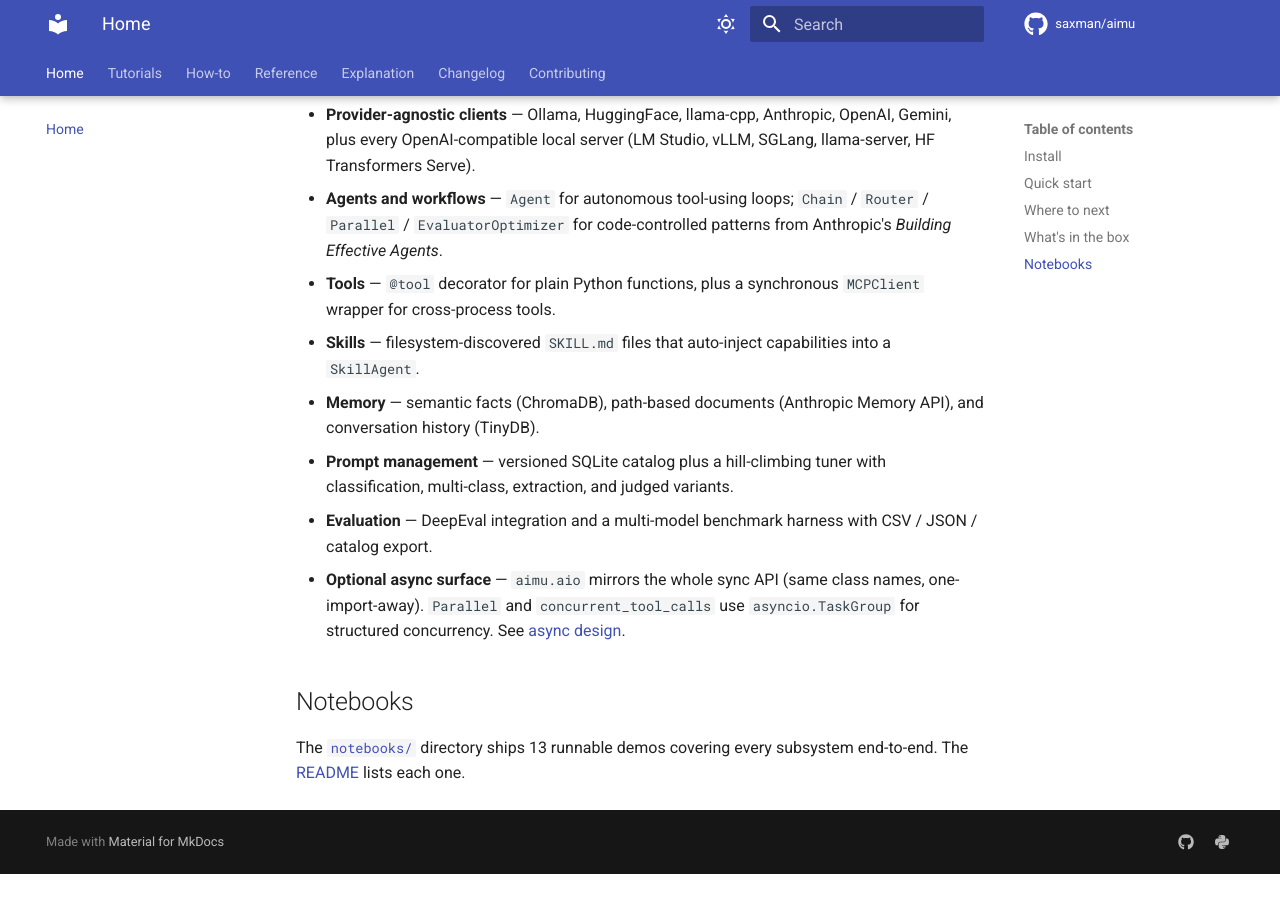
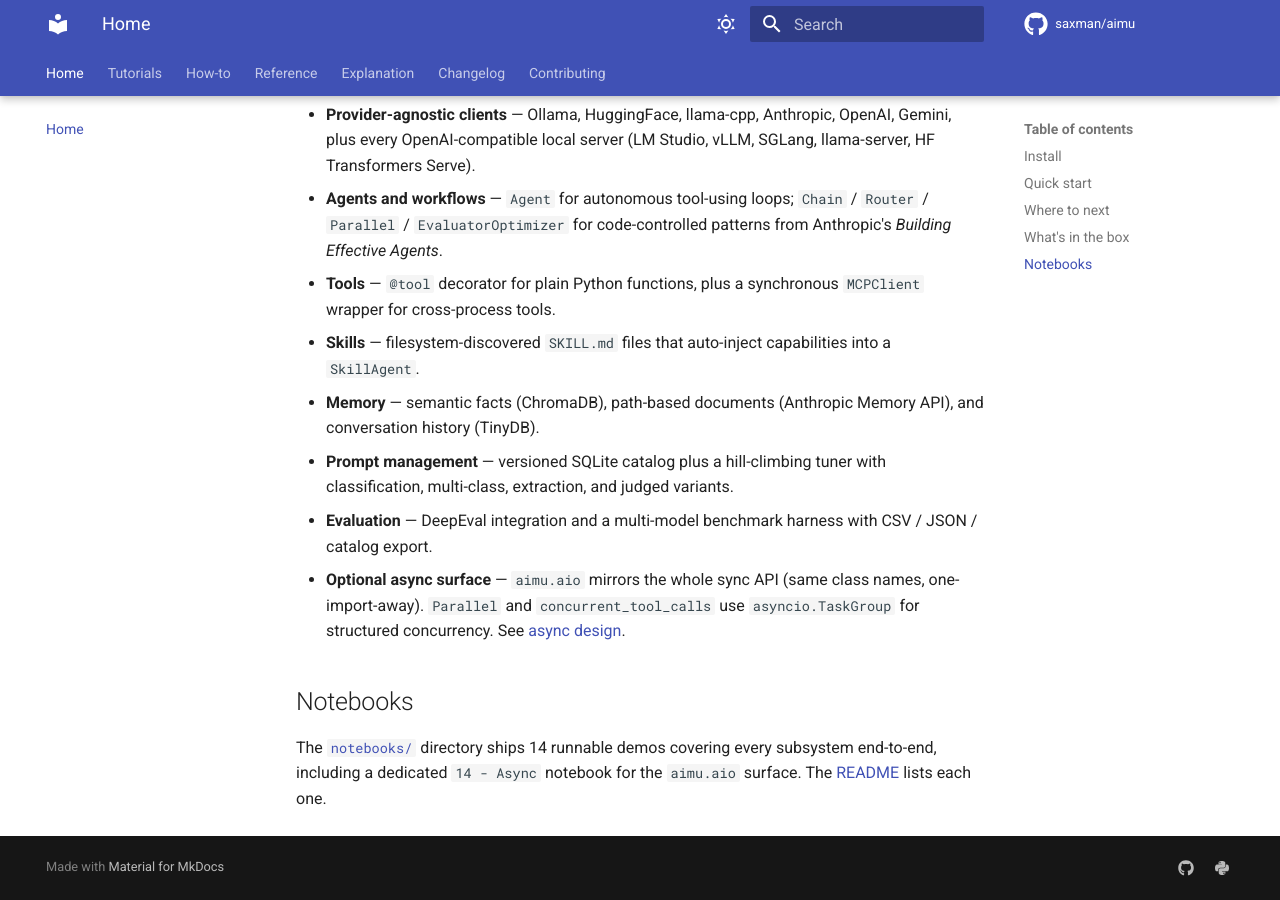
Before and after one commit to saxman/aimu, an MkDocs documentation site: the page built from docs/index.md, in a window 1280 px wide and 900 px high, scrolled down 1349 px. Built offline with MkDocs 1.6.1 and Material for MkDocs 9.7.7, drawn with Linux system fonts in a browser that asks for light colours; comment, search, counter and statistics services are not loaded; before the commit the page ends 2223 px from its top, so only the background shows below that.

Commit message:
added aio notebooka and updated workflow notebook with aio

```diff
--- a/docs/index.md
+++ b/docs/index.md
@@ -65,4 +65,4 @@
 
 ## Notebooks
 
-The [`notebooks/`](https://github.com/saxman/aimu/tree/main/notebooks) directory ships 13 runnable demos covering every subsystem end-to-end. The [README](https://github.com/saxman/aimu#examples) lists each one.
+The [`notebooks/`](https://github.com/saxman/aimu/tree/main/notebooks) directory ships 14 runnable demos covering every subsystem end-to-end, including a dedicated `14 - Async` notebook for the `aimu.aio` surface. The [README](https://github.com/saxman/aimu#examples) lists each one.
```
Also changed, not shown: README.md (+1 -0 lines), 2 other files.
